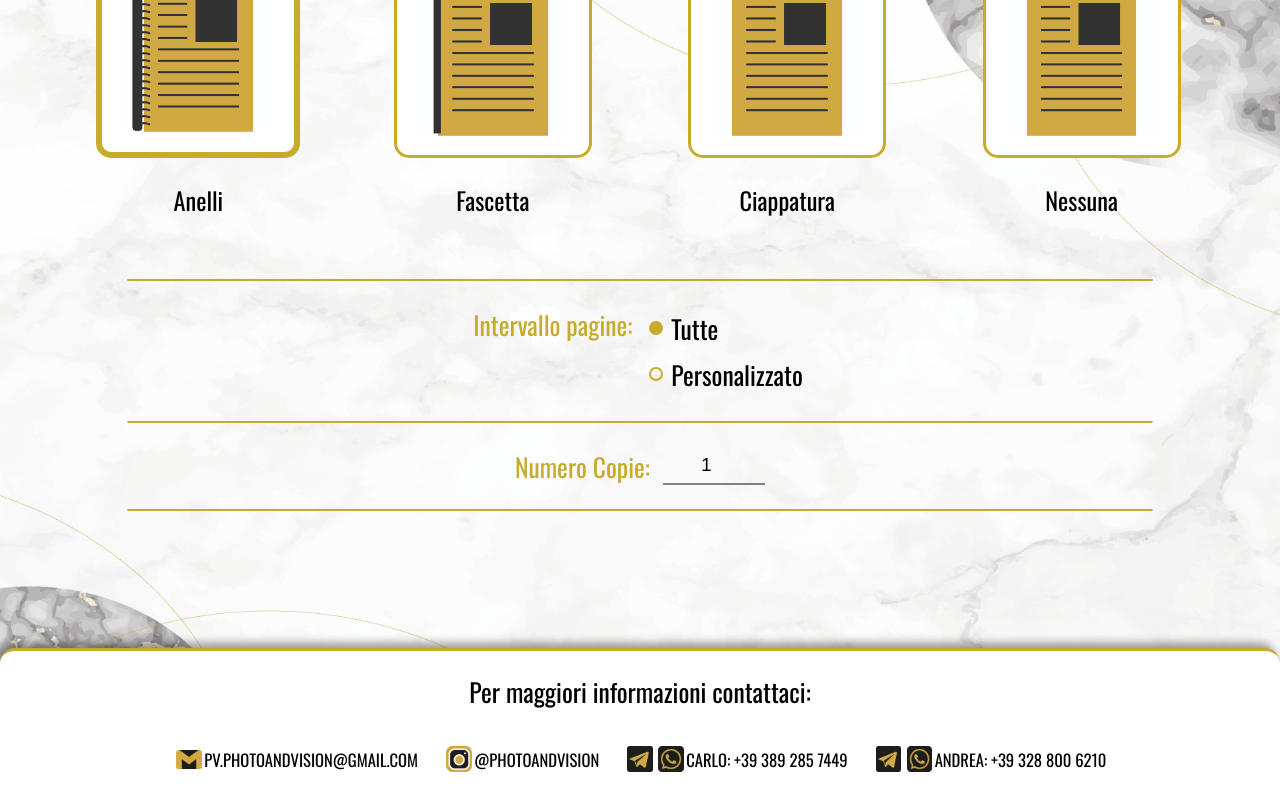
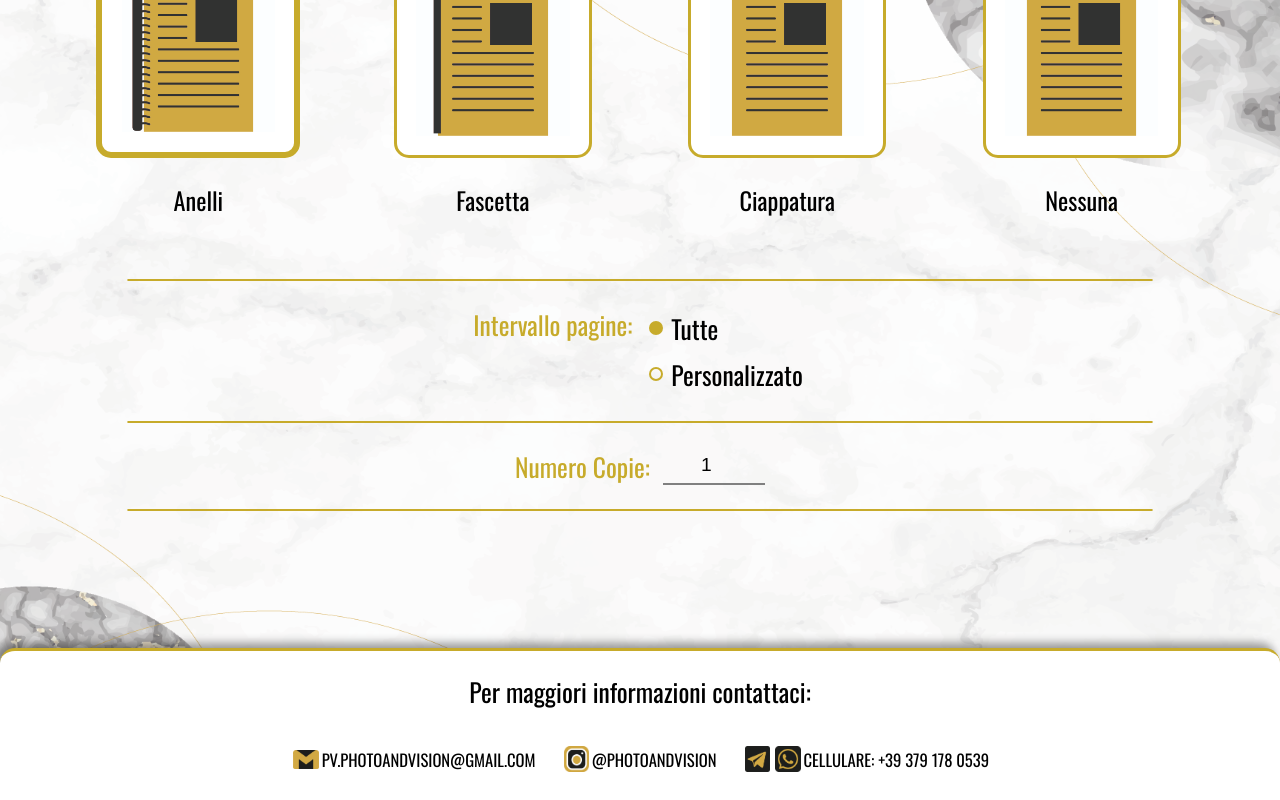
Before and after one commit to CarloVitto01/sito-web-pv, a React (Create React App) app: page / in a window 1280 px wide. Shown: the part 2452-3252 px from the top of the page. Built offline with nearby package versions, Linux system fonts and the light colour scheme.

Commit message:
Fixed footer

```diff
--- a/src/components/Footer.tsx
+++ b/src/components/Footer.tsx
@@ -35,20 +35,7 @@ const Footer = () => {
             alt="Logo3"
             className={classes["footer-logo"]}
           />
-          <p className={classes["footer-text"]}>CARLO: +39 389 285 7449</p>
-        </div>
-        <div className={classes["section"]}>
-          <img
-            src={Logo_Telegram}
-            alt="Logo4"
-            className={classes["footer-logo"]}
-          />
-          <img
-            src={Logo_Whatsapp}
-            alt="Logo4"
-            className={classes["footer-logo"]}
-          />
-          <p className={classes["footer-text"]}>ANDREA: +39 328 800 6210</p>
+          <p className={classes["footer-text"]}>CELLULARE: +39 379 178 0539</p>
         </div>
       </div>
     </div>
```
